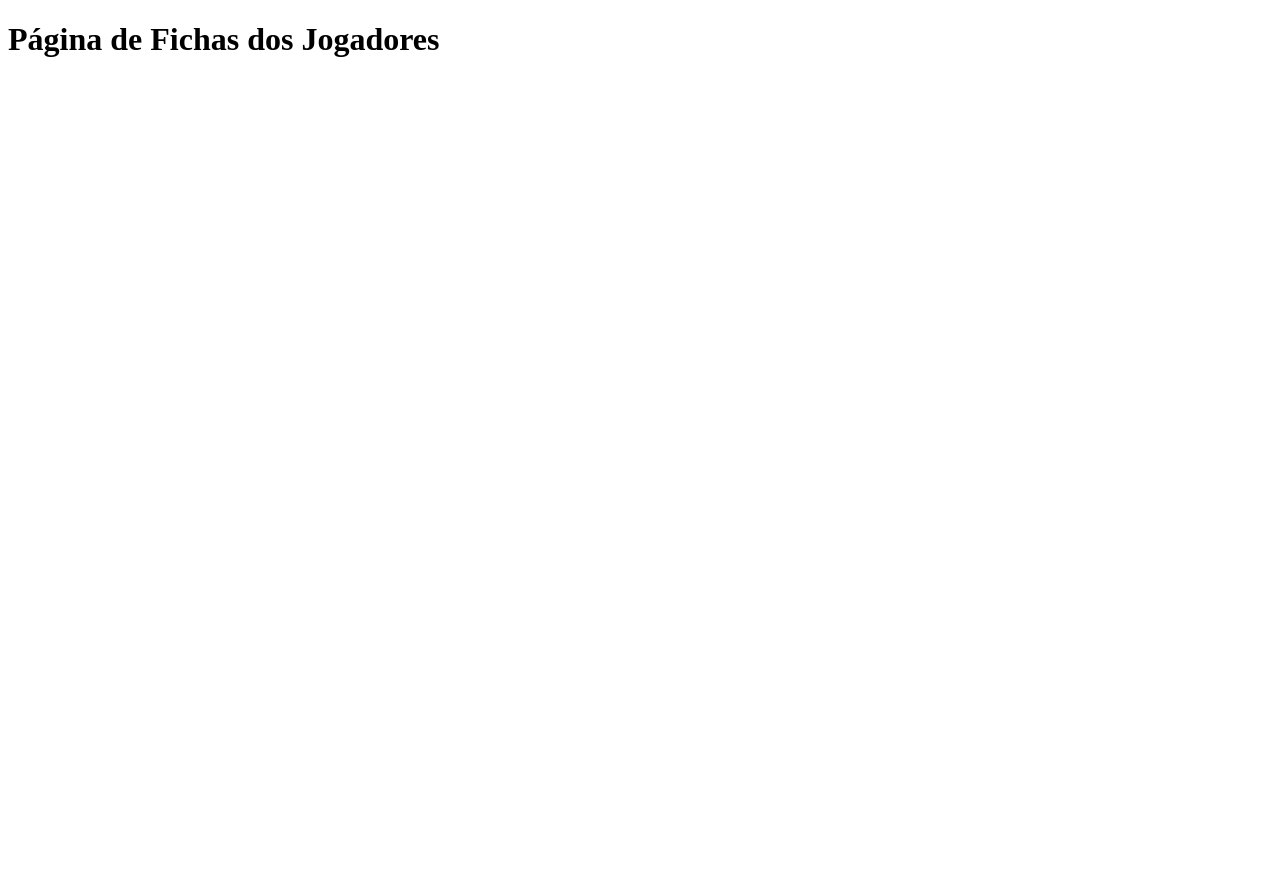
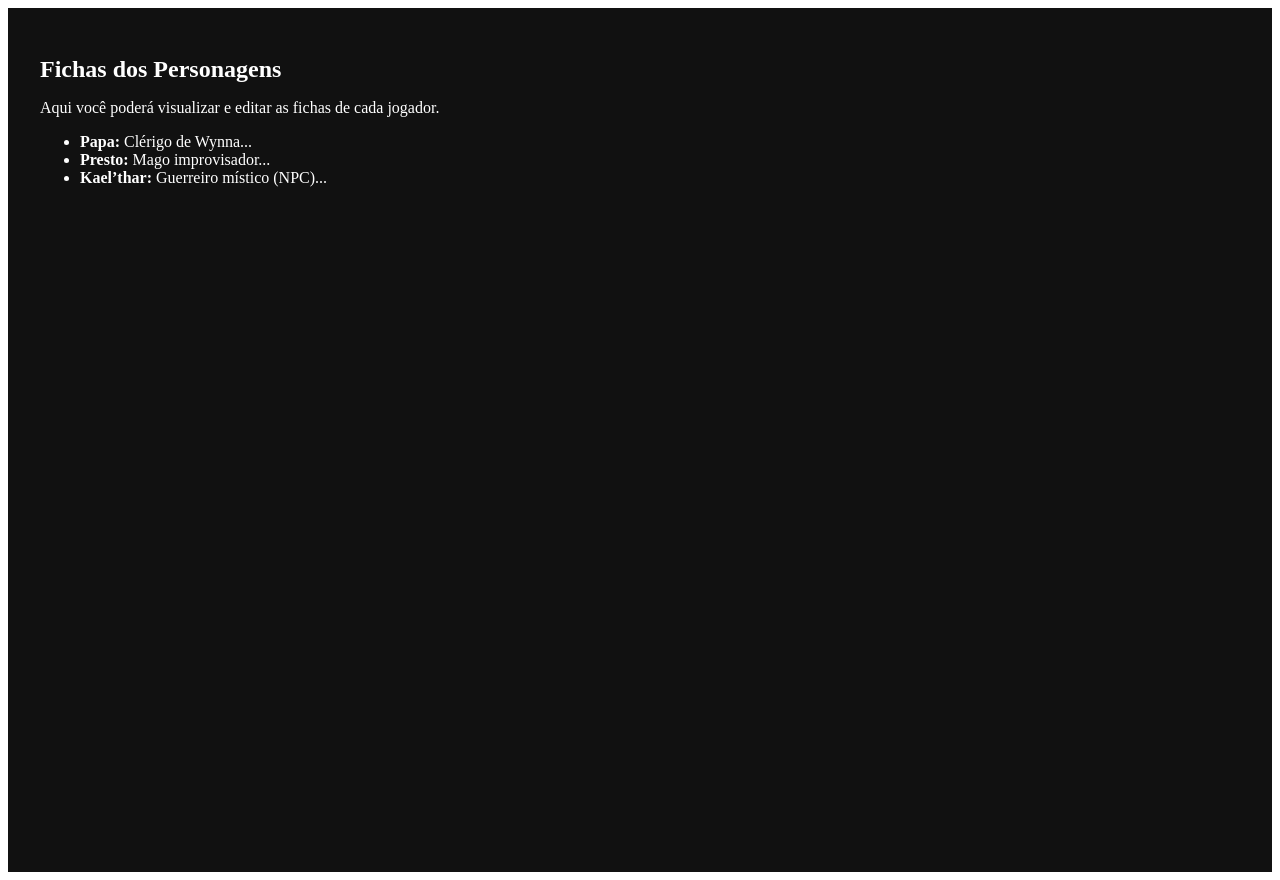
Before and after one commit to samyrdeandrade/taberna-do-dragao, a Next.js app in the folder pages/: page /fichas in a window 1280 px wide. Before the commit the page ends 800 px from the top, so only its background shows below. Built offline with nearby package versions, Linux system fonts and the light colour scheme.

Commit message:
Update fichas.js

```diff
--- a/pages/pages/fichas.js
+++ b/pages/pages/fichas.js
@@ -1 +1,13 @@
-export default function Fichas() { return <h1>Página de Fichas dos Jogadores</h1>; }
+export default function Fichas() {
+  return (
+    <div style={{ minHeight: '100vh', background: '#111', color: '#fff', padding: '2rem' }}>
+      <h1 style={{ fontSize: '1.5rem', marginBottom: '1rem' }}>Fichas dos Personagens</h1>
+      <p>Aqui você poderá visualizar e editar as fichas de cada jogador.</p>
+      <ul>
+        <li><strong>Papa:</strong> Clérigo de Wynna...</li>
+        <li><strong>Presto:</strong> Mago improvisador...</li>
+        <li><strong>Kael’thar:</strong> Guerreiro místico (NPC)...</li>
+      </ul>
+    </div>
+  )
+}
```
